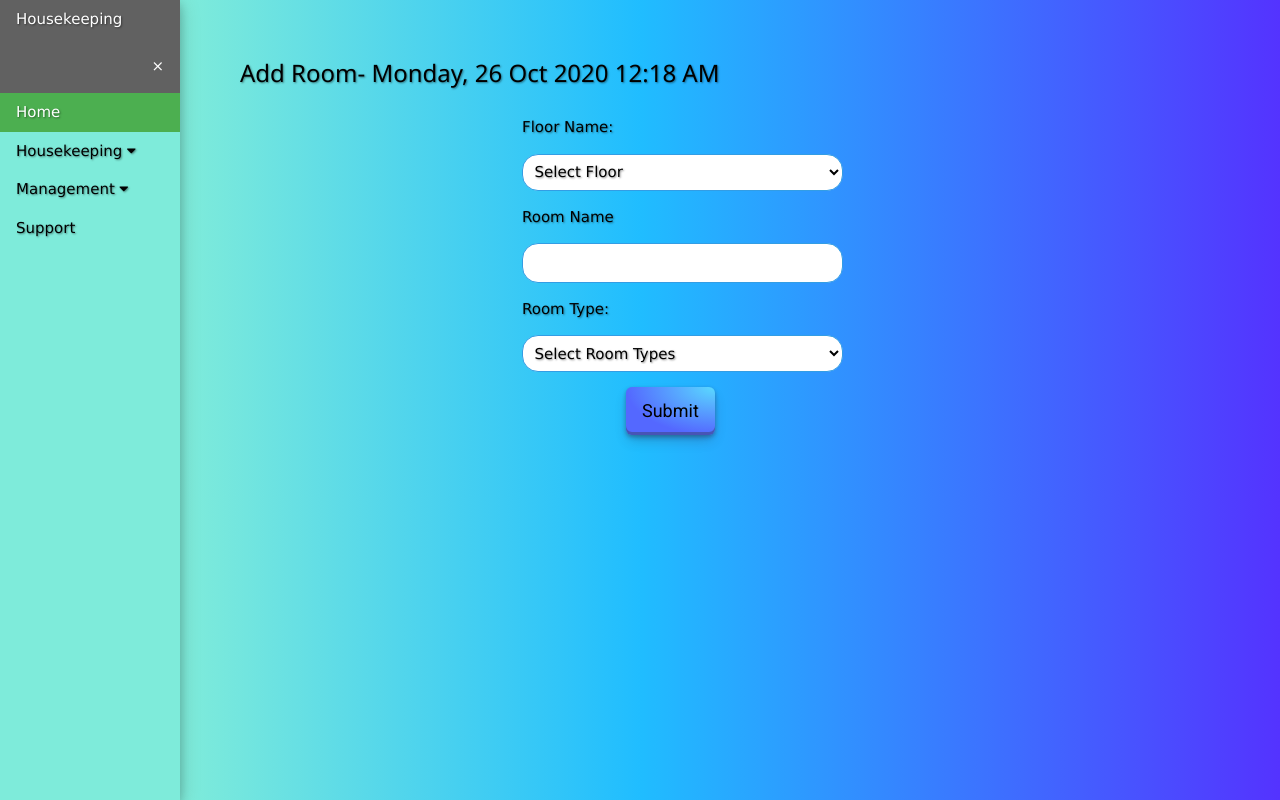
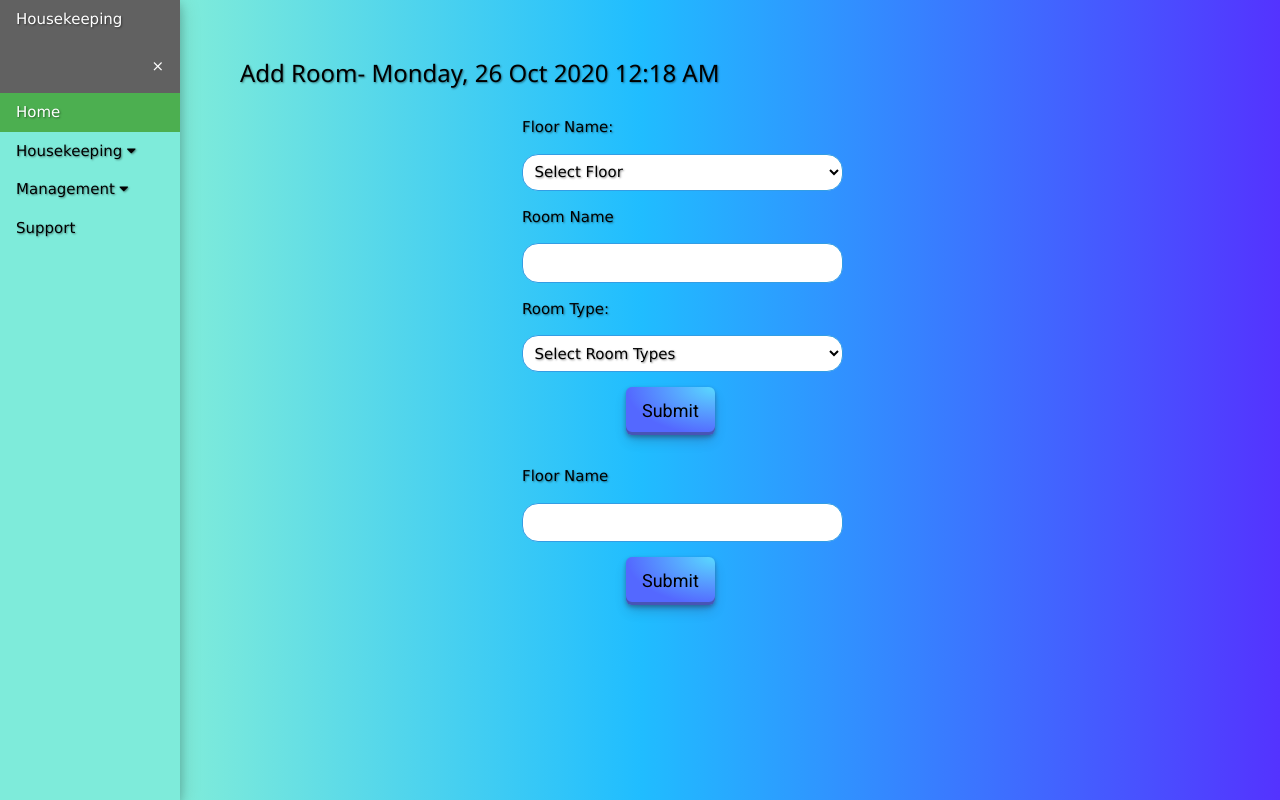
Before and after one commit to shuvra-matrix/-Housekeeping-Management-System-in-the-Hospitality-Industry, a Django app: template hms/templates/admins/add_room_floor.html in a window 1280 px wide. Run offline with Django 3.2, Linux system fonts and the light colour scheme; data comes from the database, SQL or seed files in the repository; both versions use the stored data as it was after the commit; the template is opened without the code that fills it: values that come from a table or form of the project are taken from there, most other values are stand-ins (such as "Sample title", 1, 10 or a date in 2020).

Commit message:
add floor add room upadate db

```diff
--- a/hms/templates/admins/add_room_floor.html
+++ b/hms/templates/admins/add_room_floor.html
@@ -60,6 +60,26 @@
         <input type="hidden" name="add_room" value="add_room">
     {% endif %}
 
+
+
+    {% if floor %}
+
+        <div class="sub_div_manage">
+            <div class="sp_sub">
+                <p>Floor Name </p>
+            </div>
+            <div class="sp_sub">
+                <input class="input_class" type="text" value="" name="floor_name">
+            </div>
+
+            <div class="button_class">
+                <button onclick="return confirm('Are you sure you want to Add Floor ?')" class="button-29" name="update" type="submit">Submit</button>
+            </div>
+         </div>
+        <input type="hidden" name="add_floor" value="add_floor">
+
+    {% endif %}
+
 </form>
     </div>
 
```
Also changed, not shown: hms/hms_app/views.py (+12 -2 lines), hms/db.sqlite3.
